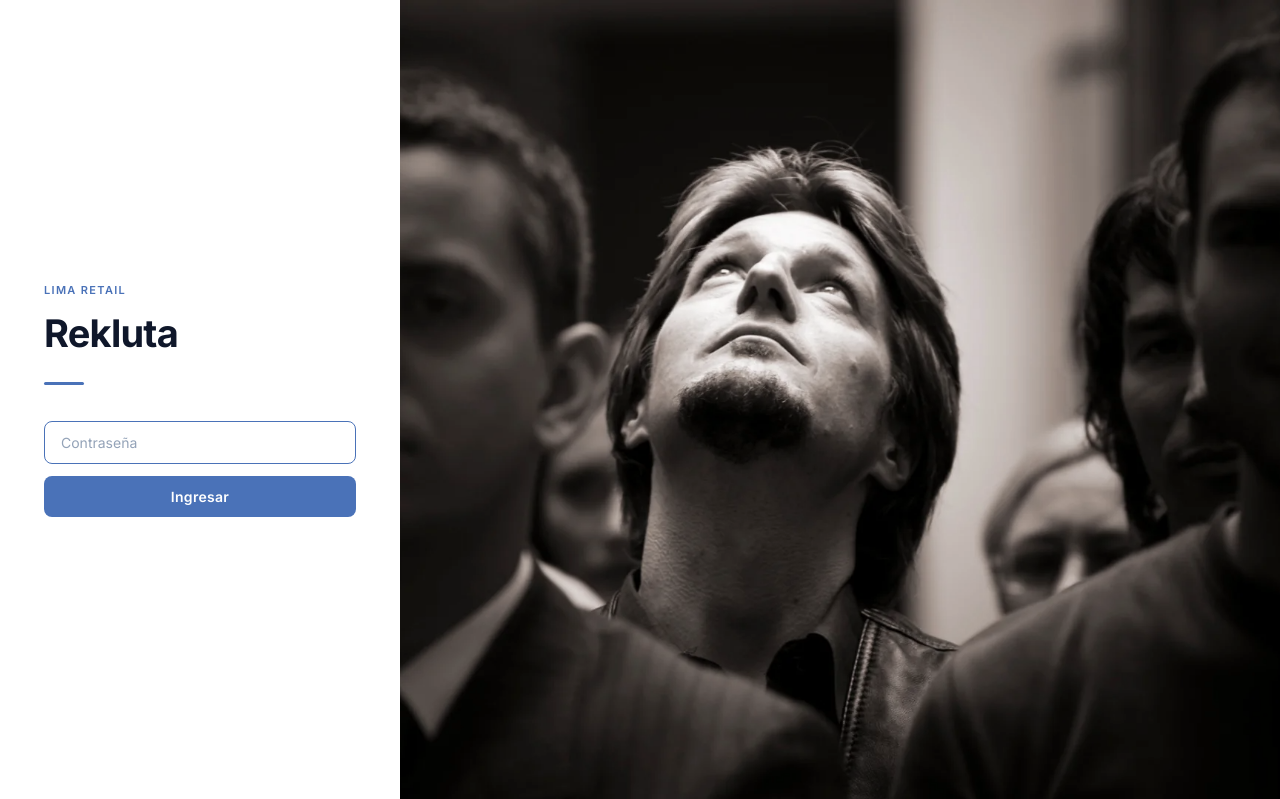
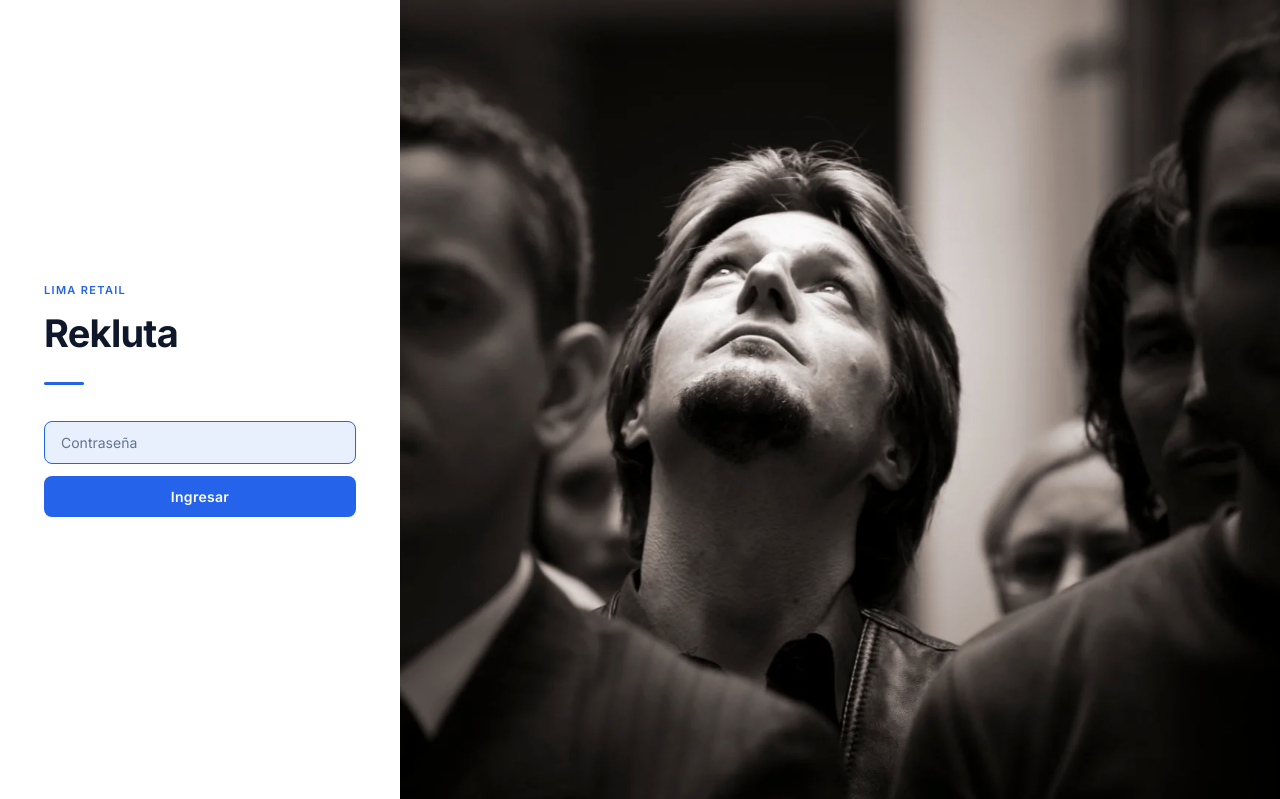
Before and after one commit to jorgeluis666/objetivos-Rekluta, a website: page index.html in a window 1280 px wide. Shown: the top 799 px of the page. Drawn offline with nearby package versions, Linux system fonts and the light colour scheme.

Commit message:
style: pantalla de acceso con el azul de LR Suite
Etiqueta de marca, linea divisoria, boton y borde al enfocar en #2563eb
(hover #1d4ed8) y cuadros celestes #e8f0fe: el mismo estandar en todas las
pantallas de acceso de la agencia.

Co-Authored-By: Claude Opus 5.5 <noreply@anthropic.com>

```diff
--- a/auth-login.js
+++ b/auth-login.js
@@ -8,18 +8,18 @@
     #rb-auth-overlay.rb-auth-hidden{display:none}
     #rb-auth-panel{width:400px;max-width:100%;flex-shrink:0;background:#fff;display:flex;align-items:center;justify-content:center;padding:48px 44px;box-sizing:border-box;overflow-y:auto}
     #rb-auth-inner{width:100%;max-width:312px}
-    #rb-auth-brand{font-size:11px;font-weight:600;letter-spacing:.12em;text-transform:uppercase;color:var(--rb-accent,#b91c1c);margin-bottom:16px;font-family:inherit}
+    #rb-auth-brand{font-size:11px;font-weight:600;letter-spacing:.12em;text-transform:uppercase;color:var(--rb-accent,#2563eb);margin-bottom:16px;font-family:inherit}
     #rb-auth-title{font-size:38px;font-weight:700;line-height:1.1;letter-spacing:-.02em;color:#0f172a;margin-bottom:28px;white-space:pre-line;font-family:inherit}
-    #rb-auth-divider{width:40px;height:3px;background:var(--rb-accent,#b91c1c);border-radius:2px;margin-bottom:36px}
+    #rb-auth-divider{width:40px;height:3px;background:var(--rb-accent,#2563eb);border-radius:2px;margin-bottom:36px}
     #rb-auth-form{display:flex;flex-direction:column;gap:12px}
-    #rb-auth-input{width:100%;padding:12px 16px;border-radius:8px;border:1.5px solid #e5e7eb;background:#f8fafc;color:#0f172a;font-size:14px;outline:none;transition:border-color .15s,background .15s;font-family:inherit;box-sizing:border-box}
-    #rb-auth-input::placeholder{color:#94a3b8}#rb-auth-input:focus{border-color:var(--rb-accent,#b91c1c);background:#fff}
-    #rb-auth-btn{width:100%;padding:12px;border-radius:8px;border:none;background:var(--rb-accent,#b91c1c);color:#fff;font-size:14px;font-weight:600;cursor:pointer;letter-spacing:.02em;transition:background .15s;font-family:inherit}
-    #rb-auth-btn:hover{background:var(--rb-accent-dark,#991b1b)}
+    #rb-auth-input{width:100%;padding:12px 16px;border-radius:8px;border:1.5px solid #dce3ef;background:#e8f0fe;color:#0f172a;font-size:14px;outline:none;transition:border-color .15s;font-family:inherit;box-sizing:border-box}
+    #rb-auth-input::placeholder{color:#64748b}#rb-auth-input:focus{border-color:var(--rb-accent,#2563eb)}
+    #rb-auth-btn{width:100%;padding:12px;border-radius:8px;border:none;background:var(--rb-accent,#2563eb);color:#fff;font-size:14px;font-weight:600;cursor:pointer;letter-spacing:.02em;transition:background .15s;font-family:inherit}
+    #rb-auth-btn:hover{background:var(--rb-accent-dark,#1d4ed8)}
     #rb-auth-error{display:none;margin-top:12px;font-size:12px;color:#dc2626;font-family:inherit}
     /* El degradado es la capa de respaldo: si la imagen falta o falla, el panel
        derecho sigue siendo opaco y nunca deja ver el dashboard detras. */
-    #rb-auth-bg{flex:1;min-width:0;align-self:stretch;background-color:#0f172a;background-image:linear-gradient(140deg,var(--rb-accent,#b91c1c) 0%,var(--rb-accent-dark,#991b1b) 38%,#0f172a 100%);background-size:cover;background-position:center;background-repeat:no-repeat;filter:grayscale(20%)}
+    #rb-auth-bg{flex:1;min-width:0;align-self:stretch;background-color:#0f172a;background-image:linear-gradient(140deg,var(--rb-accent,#2563eb) 0%,var(--rb-accent-dark,#1d4ed8) 38%,#0f172a 100%);background-size:cover;background-position:center;background-repeat:no-repeat;filter:grayscale(20%)}
     @media (max-width:768px){
       #rb-auth-panel{width:100%;padding:32px 24px}
       #rb-auth-inner{max-width:360px}
@@ -48,8 +48,9 @@
     const BRAND = opts.brand || 'Lima Retail';
     const TITLE = opts.title || 'Centro de\nControl';
     const SESSION_KEY = opts.sessionKey || 'rb_auth';
-    const ACCENT = opts.accent || '#b91c1c';
-    const ACCENT_DARK = opts.accentDark || darken(ACCENT, .18);
+    // Azul de LR Suite: el mismo en todas las pantallas de acceso.
+    const ACCENT = opts.accent || '#2563eb';
+    const ACCENT_DARK = opts.accentDark || (opts.accent ? darken(ACCENT, .18) : '#1d4ed8');
     const style = document.createElement('style');
     style.textContent = CSS;
     document.head.appendChild(style);
--- a/index.html
+++ b/index.html
@@ -240,9 +240,9 @@
 <script src="js/bitacora.js?v=1.12.1"></script>
 <script src="js/navigation.js?v=1.15.0"></script>
 <script src="js/sidebar.js?v=1.9.3"></script>
-<script src="auth-login.js?v=1.9.3"></script>
+<script src="auth-login.js?v=1.15.0"></script>
 <script>
-  AuthLogin.init({ password: 'Rekluta2026', brand: 'Lima Retail', title: 'Rekluta', accent: '#4A72B8', sessionKey: 'rk_auth' });
+  AuthLogin.init({ password: 'Rekluta2026', brand: 'Lima Retail', title: 'Rekluta', sessionKey: 'rk_auth' });
 </script>
 </body>
 </html>
```
